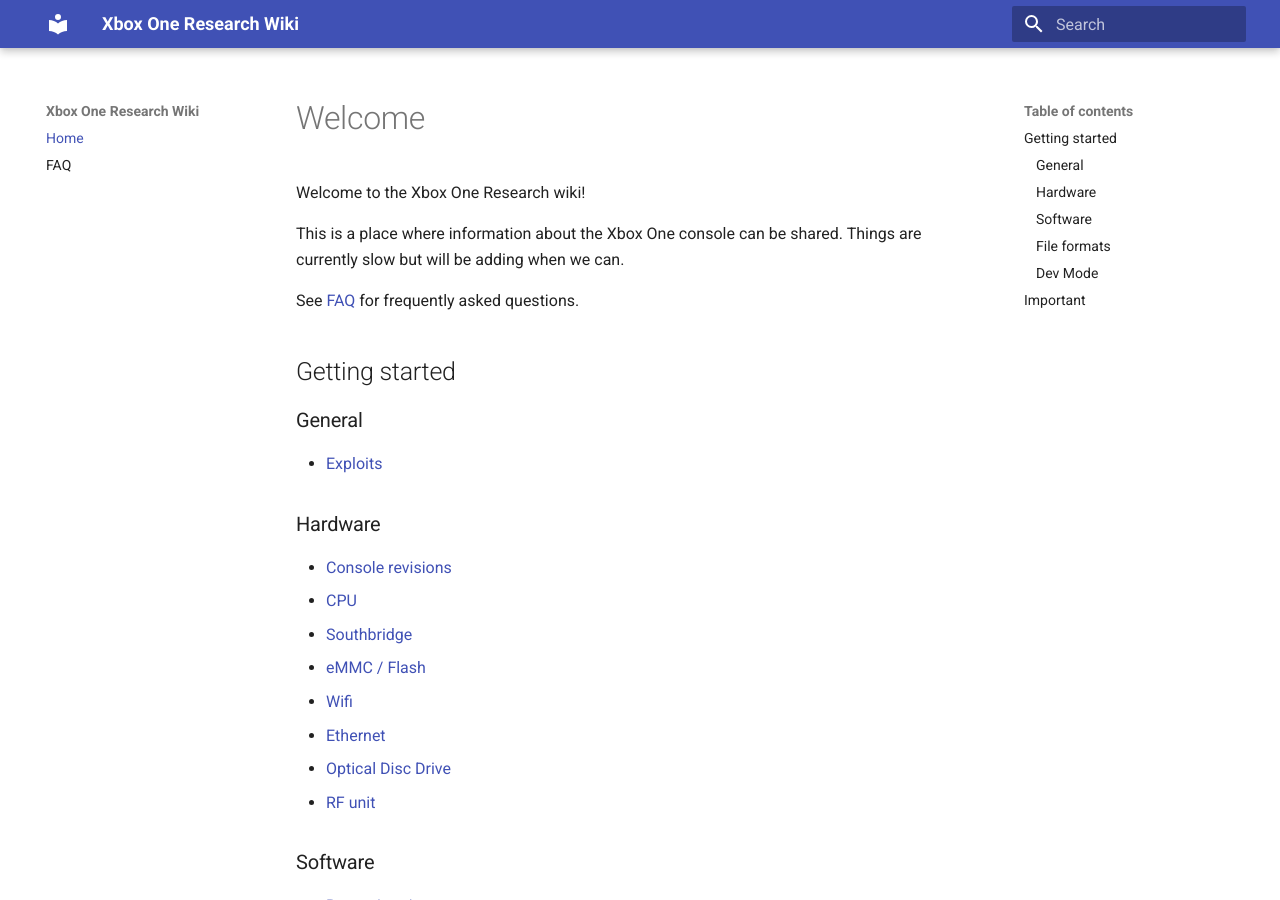
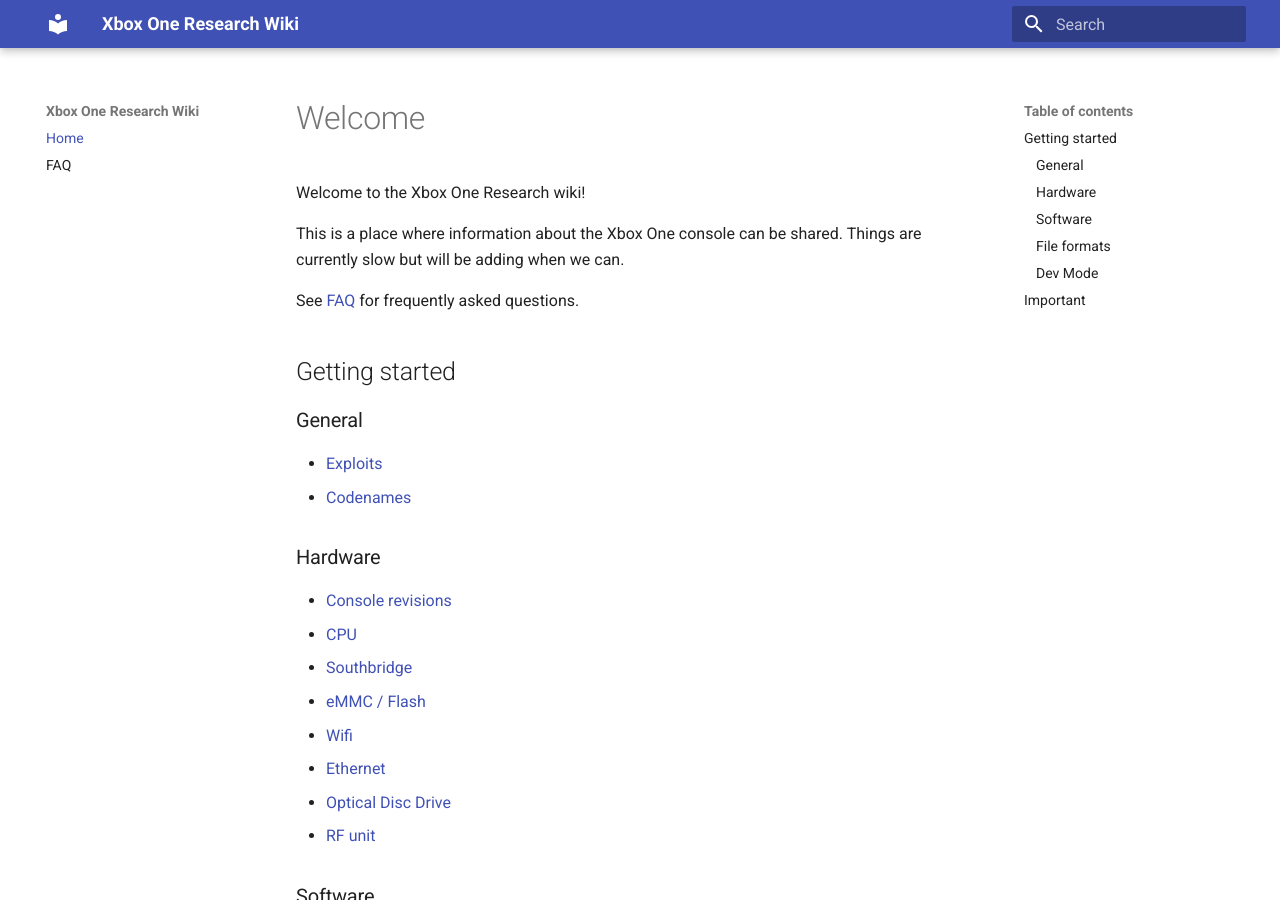
Before and after one commit to xboxoneresearch/wiki, an MkDocs documentation site: the page built from docs/index.md, in a window 1280 px wide and 900 px high. Built offline with MkDocs 1.6.1 and Material for MkDocs 9.7.7, drawn with Linux system fonts in a browser that asks for light colours.

Commit message:
Add codenames page

```diff
--- a/docs/index.md
+++ b/docs/index.md
@@ -13,6 +13,7 @@
 
 ### General
   - [Exploits](exploits)
+  - [Codenames](codenames)
 
 ### Hardware
   - [Console revisions](console-revisions)
```
